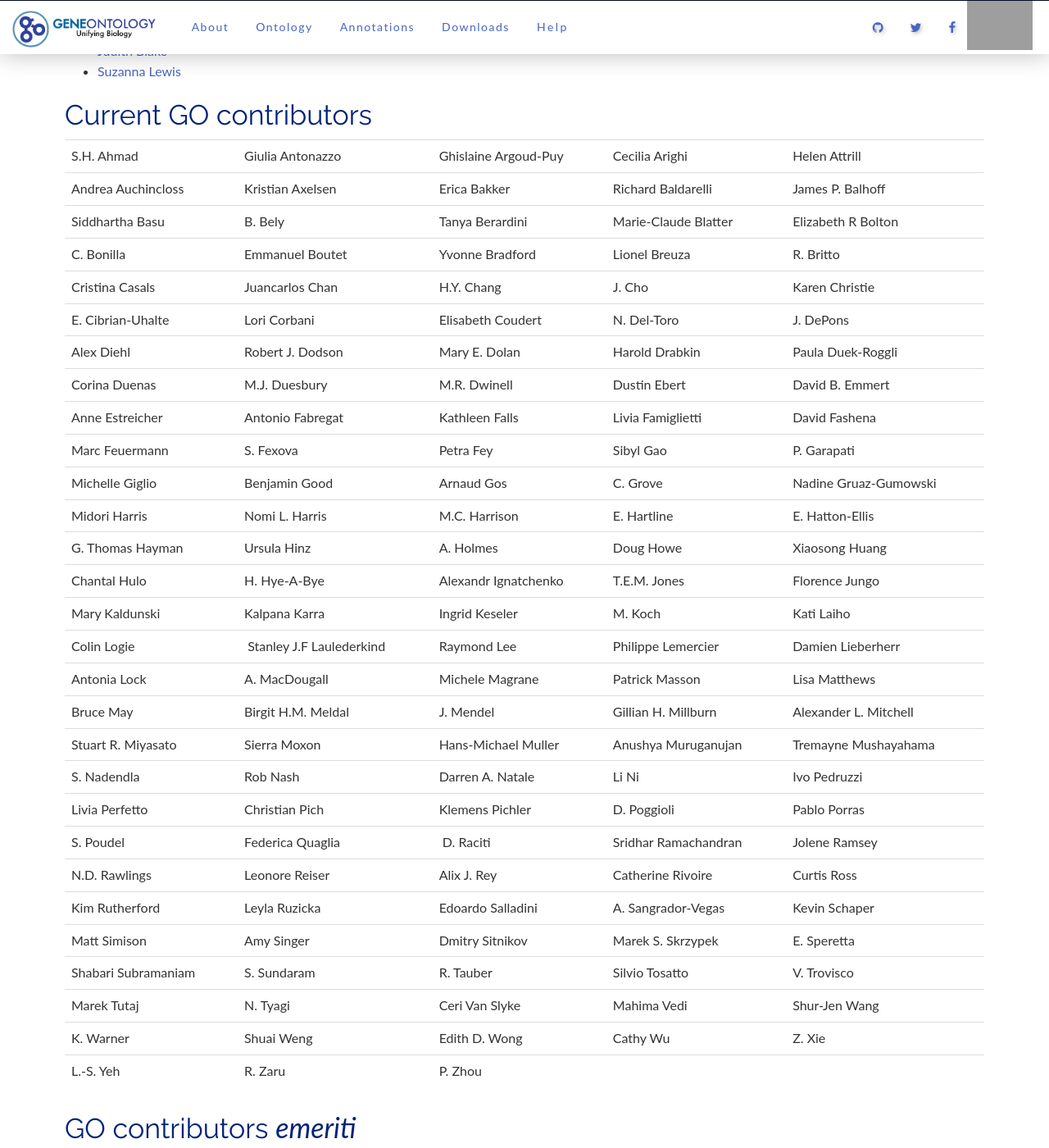
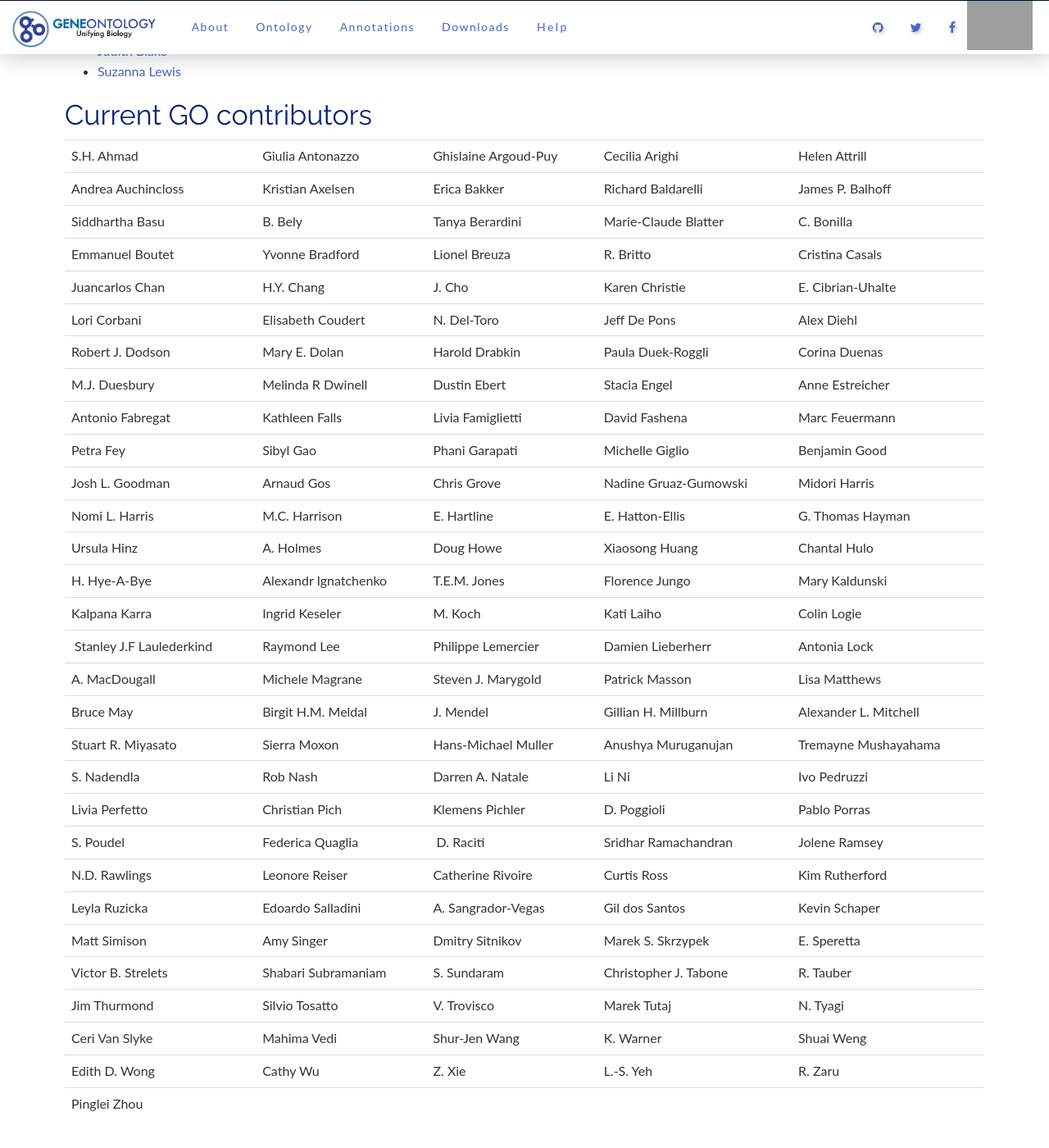
Before and after one commit to geneontology/geneontology.github.io, a Jekyll site: the page built from _docs/whoweare.md, in a window 1280 px wide and 1400 px high, scrolled down 1535 px. Shown: the whole window at 82% size. Built offline with Jekyll 4.4.1, drawn with Linux system fonts in a browser that asks for light colours; nearby versions of some CDN libraries; some of the changed text lies outside the part shown; grey boxes are pictures that could not be loaded.

Commit message:
Update whoweare.md
Updates from last week of emails

```diff
--- a/_docs/whoweare.md
+++ b/_docs/whoweare.md
@@ -70,79 +70,81 @@
 | --- | --- | --- | --- |
 | S.H.	Ahmad | Giulia	Antonazzo | Ghislaine	Argoud-Puy | Cecilia	Arighi | Helen	Attrill |
 | Andrea	Auchincloss | Kristian	Axelsen | Erica	Bakker | Richard	Baldarelli | James P.	Balhoff |
-| Siddhartha	Basu | B.	Bely | Tanya	Berardini | Marie-Claude	Blatter | Elizabeth R	Bolton |
-| C.	Bonilla | Emmanuel	Boutet | Yvonne	Bradford | Lionel	Breuza | R.	Britto |
-| Cristina	Casals | Juancarlos	Chan | H.Y.	Chang | J. Cho | Karen	Christie |
-| E.	Cibrian-Uhalte | Lori	Corbani | Elisabeth	Coudert | N. Del-Toro | J.	DePons |
-| Alex	Diehl | Robert J.	Dodson | Mary E.	Dolan | Harold	Drabkin | Paula	Duek-Roggli |
-| Corina	Duenas | M.J.	Duesbury | M.R.	Dwinell | Dustin	Ebert | David B. Emmert |
-| Anne	Estreicher | Antonio	Fabregat | Kathleen	Falls | Livia	Famiglietti |	David	Fashena |
-| Marc Feuermann | S.	Fexova | Petra	Fey | Sibyl	Gao | P.	Garapati |
-| Michelle	Giglio | Benjamin	Good |  Arnaud	Gos | C.	Grove | Nadine	Gruaz-Gumowski |
-| Midori	Harris | Nomi L.	Harris | M.C.	Harrison | E.	Hartline | E.	Hatton-Ellis |
-| G. Thomas Hayman | Ursula	Hinz | A.	Holmes | Doug	Howe | Xiaosong	Huang |
-| Chantal	Hulo | H.	Hye-A-Bye | Alexandr 	Ignatchenko | T.E.M.	Jones | Florence	Jungo |
-| Mary Kaldunski | Kalpana	Karra | Ingrid	Keseler | M.	Koch | Kati	Laiho |
-| Colin Logie | Stanley J.F	Laulederkind | Raymond	Lee | Philippe	Lemercier | Damien	Lieberherr |
-| Antonia	Lock | A.	MacDougall | Michele	Magrane | Patrick	Masson | Lisa	Matthews |
+| Siddhartha	Basu | B.	Bely | Tanya	Berardini | Marie-Claude	Blatter | C.	Bonilla |
+| Emmanuel	Boutet | Yvonne	Bradford | Lionel	Breuza | R.	Britto | Cristina	Casals |
+| Juancarlos	Chan | H.Y.	Chang | J. Cho | Karen	Christie | E.	Cibrian-Uhalte |
+| Lori	Corbani | Elisabeth	Coudert | N. Del-Toro | Jeff De Pons | Alex	Diehl |
+| Robert J.	Dodson | Mary E.	Dolan | Harold	Drabkin | Paula	Duek-Roggli | Corina	Duenas |
+| M.J.	Duesbury | Melinda R Dwinell | Dustin	Ebert | Stacia Engel | Anne	Estreicher |
+| Antonio	Fabregat | Kathleen	Falls | Livia	Famiglietti |	David	Fashena | Marc Feuermann |
+| Petra Fey | Sibyl	Gao | Phani	Garapati | Michelle	Giglio | Benjamin	Good |
+| Josh L. Goodman |  Arnaud	Gos | Chris	Grove | Nadine	Gruaz-Gumowski | Midori	Harris |
+| Nomi L.	Harris | M.C.	Harrison | E.	Hartline | E.	Hatton-Ellis | G. Thomas Hayman |
+| Ursula	Hinz | A.	Holmes | Doug	Howe | Xiaosong	Huang | Chantal	Hulo |
+| H.	Hye-A-Bye | Alexandr 	Ignatchenko | T.E.M.	Jones | Florence	Jungo | Mary Kaldunski |
+| Kalpana	Karra | Ingrid	Keseler | M.	Koch | Kati	Laiho | Colin Logie |
+| Stanley J.F	Laulederkind | Raymond	Lee | Philippe	Lemercier | Damien	Lieberherr | Antonia	Lock |
+| A.	MacDougall | Michele	Magrane | Steven J. Marygold | Patrick	Masson | Lisa	Matthews |
 | Bruce	May | Birgit H.M. Meldal | J.	Mendel | Gillian H.	Millburn | Alexander L.	Mitchell |
 | Stuart R.	Miyasato | Sierra	Moxon | Hans-Michael	Muller | Anushya	Muruganujan | Tremayne	Mushayahama |
 | S.	Nadendla | Rob	Nash | Darren A.	Natale | Li	Ni | Ivo	Pedruzzi |
 | Livia	Perfetto | Christian	Pich | Klemens	Pichler | D.	Poggioli | Pablo	Porras |
 | S.	Poudel | Federica Quaglia | D.	Raciti |	Sridhar	Ramachandran | Jolene Ramsey |
-| N.D.	Rawlings | Leonore	Reiser | Alix J.	Rey | Catherine	Rivoire | Curtis Ross |
-| Kim	Rutherford | Leyla	Ruzicka | Edoardo Salladini | A.	Sangrador-Vegas | Kevin	Schaper |
+| N.D.	Rawlings | Leonore	Reiser | Catherine	Rivoire | Curtis Ross | Kim	Rutherford |
+| Leyla	Ruzicka | Edoardo Salladini | A.	Sangrador-Vegas | Gil dos Santos | Kevin	Schaper |
 | Matt	Simison | Amy	Singer | Dmitry	Sitnikov | Marek S.	Skrzypek | E.	Speretta |
-| Shabari	Subramaniam | S.	Sundaram | R.	Tauber | Silvio Tosatto | V.	Trovisco |
-| Marek Tutaj | N.	Tyagi | Ceri	Van Slyke | Mahima Vedi | Shur-Jen Wang |
-| K.	Warner | Shuai	Weng | Edith D.	Wong | Cathy	Wu |	Z.	Xie |
-| L.-S.	Yeh | R.	Zaru | P.	Zhou |
+| Victor B. Strelets | Shabari	Subramaniam | S. Sundaram | Christopher J. Tabone | R.	Tauber |
+| Jim Thurmond |  Silvio Tosatto | V.	Trovisco |  Marek Tutaj | N.	Tyagi |
+| Ceri	Van Slyke | Mahima Vedi | Shur-Jen Wang | K.	Warner | Shuai	Weng |
+| Edith D.	Wong | Cathy	Wu |	Z.	Xie | L.-S.	Yeh | R.	Zaru |
+| Pinglei Zhou |
 
 ## GO contributors *emeriti*
 
 | --- | --- | --- | --- |
 | Vanessa	Acquaah | Laurent-Philippe Albou | Debbie Alexander | Hadil Alrohaif | Igor	Antoshechkin |
-| Joanna	Argasinska | Rama	Balakrishnan | Carol	Bastiani |  Gail	Binkley | Lydie	Bougueleret |
-| S.	Bromberg |	Stephanie	Bunt |	Heather	Butler | Jessica	Buxton |	Evelyn	Camon |
-| Nancy H. Campbell |	Michael	Caudy |	C.F.	Chen | Hao Chen |	Russell	Collins |
-|	Tom	Conlin |	Maria	Costanzo | Melanie	Courtot |	David	Croft |	Isabelle	Cusin |
-|	John	Day-Richter |	Bernard	deBono | Aubrey	de Grey |	N.	delaCruz |	Janos	Demeter |
-| Alex Deng |	Paul	Denny |	Heiko	Dietze |	Kara	Dolinski |	James	Done |
-|	Qing	Dong | Eric	Douglass | Aisling	Doyle |	Kate	Dreher | Rachel	Drysdale |
-| Barbara L.	Dunn | Nathan	Dunn |	Selina	Dwight | Anne	Eagle | Ruihua	Fang |
-| Helen	Field |	Dianna	Fisk |	Hartmut	Foerster |	C.	Foote |	Rebecca	Foulger |
-|	M.	Fraser | P. Gane |	Phani	Garapati |	Margarita	Garcia-Hernandez | Penelope	Garmiri |
-|	William	Gelbart | George	Georghiou |	Marc	Gillespie | Felix	Gondwe |	Gopal	Gopinath |
-|	G.	Gopinatu | Heather Gunn |	Melissa	Haendel |	G.	Harris |	Kerstin	Hausmann |
-|	Robin	Haw |	Jill	Hemish |	Henning	Hermjakob |	B.	Hickman |	Jodi	Hirschman |
-|	Ben	Hitz |	Eurie	Hong | Jim Hu | A.	Hughes | Rachael P. Huntley |
-| Katica	Ilic |	Amelia	Ireland |	H.J.	Jacob |	Josh	Jaffery |	Bijay	Jassal |
-|	P.	Jayaraman |	Geeta	Joshi-Tope |	Steve	Jupe | Eric Just |	James	Kadin |
-| Patrick	Kalita |	Peter	Karp |	AS	Karthikeyan |	Andrew	Kasarskis |	Guillaume	Keller |
-| Paul	Kersey | Varsha	Khodiyar |	Ranjana	Kishore | Maximilian	Koch |	Florian	Korninger |
-|	G.	Kowalski | Barbara Kramarz |	Cynthia	Kreiger |	A.E.	Kwitek |  Sandra A.	LaBonte |
-| Mark	Lambrecht | Gabriel	Lander | Ed	Lee |	Paul	Leyland |	Donghui	Li |
-| Yuling	Li | Qian	Li |	W.	Liu |	Paul	Lloyd |	Jane	Lomax |
-| P.	Long |	T.	Lowry |	J.	Lu | Yves	Lussier | Kevin A.	MacPherson |
-| Shahana	Mahajan |	Prita	Mani |	Ryan	Martin |	J.	Mathis | Mark	McDowall |
-| Brenley K.	McIntosh | Sheldon	McKay |	Pete	McQuilton |	Terry	Meehan | Anna	Melidoni |
-| Klaus Mitchell |	Nick	Moseyko |	Lukas	Mueller |	Bob	Muller | Suparna	Mundodi |
-|	Monica C.	Munoz-Torres |	Nelson	Ndegwa |	N.	Nenasheva |	Elizabeth	Nickerson |	R.	Nigam |
-| Patrick C.	Ng |	G.	Nuka |	Claire	O'Donovan |	Gavin	O'Kelly |  Stephen G.	Oliver |
-| Marija	Orlic-Milacic |  David	Osumi-Sutherland |	Rose	Oughtred |	Holly	Paddock |	Julie	Park |
-| D.	Pasko |	Kelley	Paskov | Sejal Patel |	Victoria	Petri |	Karen	Pilcher-Kestin |
-| Sandra M. Pinheiro | Laura	Ponting |	S.	Potter |	Sagar	Poudel |	H.	Ramachandran |
-| Fiona Ratnaraj | Jack H. Rawson |	D.S.	Reilly |	Daniel P.	Renfro |	Sue	Rhee |
-| Joel	Richardson |  Lorna	Richardson | Shannon	Roberts |	Milagros	Rodríguez-López |	Tai	Roe |
-| Bernt	Roechert | Paola	Roncaglia | Anthony	Rogers | Karen	Rothfels | Greg Rowe |
-| Barbara	Ruef | V.	Ruotti | Tony	Sawford |	Kevin	Schaper |	Carl	Schmidt |
-| Esther	Schmidt | Michel	Schneider |	Andy	Schroeder |	Ruth	Seal |	Eric	Segerdell |
-|	K.	Seiler |	Anand	Sethuraman |	Veronica	Shamovsky |	Xiang	Shao | Travis K.	Sheppard |
-| Solomon	Shorser | Ajay	Shrivatsav VP | Alice	Shypitsyna |	Konstantinos	Sidiropoulos |	Barry	Smith |
-| J.R.	Smith |	Heeyeon	Song |	Judy	Sprague | Brock	Sprunger |	Eleanor	Stanley |
-| Raymond	Stefancsik |	Andre	Stutz | Renzhi Su | Laurie-Issel	Tarver | Chandra	Theesfeld |
-| Katherine Thurlow |	Christophe	Tissier |	Michael	Tognolli | Sabrina	Toro | Susan	Tweedie |
-| Simon	Twigger |	Zara Umrao | Imre	Vastrik |	Andrey	Vetushko |  W.	Wang |
-| Marissa	Webber |	Joel	Weiser | Mark	Williams |	Jim	Withee | Guanming	Wu |
-| Ioannis	Xenarios |	Chihiro	Yamada | Jungwon	Yoon |	S.Y.	Young	| Christina	Yung |
-| Florent	Yvon |	Peifen	Zhang | Brandon	Zoeckler |
+| Joanna	Argasinska | Rama	Balakrishnan | Carol	Bastiani | Gail	Binkley | Elizabeth R.	Bolton |
+| Lydie	Bougueleret | S.	Bromberg |	Stephanie	Bunt |	Heather	Butler | Jessica	Buxton |
+| Evelyn	Camon | Nancy H. Campbell |	Michael	Caudy |	C.F.	Chen | Hao Chen |
+|	Russell	Collins |	Tom	Conlin |	Maria	Costanzo | Melanie	Courtot |	David	Croft |
+| Isabelle	Cusin |	John	Day-Richter |	Bernard	deBono | Aubrey	de Grey |	N.	delaCruz |
+| Janos	Demeter | Alex Deng |	Paul	Denny |	Heiko	Dietze | Kara	Dolinski |
+| James	Done |	Qing	Dong | Eric	Douglass | Aisling	Doyle |	Kate Dreher |
+| Rachel	Drysdale | Barbara L.	Dunn | Nathan	Dunn | Selina	Dwight | Anne	Eagle |
+| David B. Emmert | Ruihua	Fang | Silvie Fexova | Helen	Field |	Dianna Fisk |
+| Hartmut	Foerster |	C.	Foote |	Rebecca	Foulger |	M.	Fraser | P. Gane |
+| Margarita	Garcia-Hernandez | Penelope	Garmiri |	William	Gelbart | George	Georghiou |	Marc	Gillespie |
+| Felix	Gondwe |	Gopal	Gopinath | G.	Gopinatu | Heather Gunn |	Melissa	Haendel |
+|	G.	Harris |	Kerstin	Hausmann | Robin	Haw |	Jill	Hemish |	Henning	Hermjakob |
+|	B.	Hickman |	Jodi	Hirschman |	Ben	Hitz |	Eurie	Hong | Jim Hu |
+| A.	Hughes | Rachael P. Huntley | Katica	Ilic |	Amelia	Ireland |	Howard J Jacob |
+|	Josh	Jaffery |	Bijay	Jassal |	P.	Jayaraman |	Geeta	Joshi-Tope |	Steve	Jupe |
+| Eric Just |	James	Kadin | Patrick	Kalita |	Peter	Karp |	AS	Karthikeyan |
+|	Andrew	Kasarskis |	Guillaume	Keller | Paul	Kersey | Varsha	Khodiyar |	Ranjana	Kishore |
+| Maximilian	Koch |	Florian	Korninger |	G.	Kowalski | Barbara Kramarz |	Cynthia	Kreiger |
+| Sandra A.	LaBonte | Mark	Lambrecht | Gabriel	Lander | Ed	Lee |	Paul	Leyland |
+|	Donghui	Li | Yuling	Li | Qian	Li |	W.	Liu |	Paul	Lloyd |
+|	Jane	Lomax | P.	Long |	Tim	Lowry |	J.	Lu | Yves	Lussier |
+| Kevin A.	MacPherson |  Shahana	Mahajan |	Prita	Mani | Ryan	Martin | J.	Mathis |
+| Mark	McDowall | Brenley K.	McIntosh | Sheldon	McKay |	Pete	McQuilton |	Terry	Meehan |
+| Anna	Melidoni | Klaus Mitchell |	Nick	Moseyko |	Lukas	Mueller |	Bob	Muller |
+| Suparna	Mundodi |	Monica C.	Munoz-Torres |	Nelson	Ndegwa |	N.	Nenasheva |	Elizabeth	Nickerson |
+|	Rajni Nigam | Patrick C.	Ng |	G.	Nuka |	Claire	O'Donovan |	Gavin	O'Kelly |
+| Stephen G.	Oliver | Marija	Orlic-Milacic |  David	Osumi-Sutherland |	Rose	Oughtred |	Holly	Paddock |
+|	Julie	Park | D.	Pasko |	Kelley	Paskov | Sejal Patel |	Victoria	Petri |
+|	Karen	Pilcher-Kestin | Sandra M. Pinheiro | Laura	Ponting |	S.	Potter |	Sagar	Poudel |
+|	H.	Ramachandran | Fiona Ratnaraj | Jack H. Rawson |	D.S.	Reilly |	Daniel P.	Renfro |
+| Alix J.	Rey | Sue	Rhee | Joel	Richardson |  Lorna	Richardson | Shannon	Roberts |
+| Milagros	Rodríguez-López |	Tai	Roe | Bernt	Roechert | Paola	Roncaglia | Anthony	Rogers |
+| Karen	Rothfels | Greg Rowe | Barbara	Ruef | V.	Ruotti | Tony	Sawford |
+| Kevin	Schaper |	Carl	Schmidt | Esther	Schmidt | Michel	Schneider |	Andy	Schroeder |
+|	Ruth	Seal |	Eric	Segerdell |	K.	Seiler | Anand	Sethuraman |	Veronica	Shamovsky |
+|	Xiang	Shao | Travis K.	Sheppard | Mary Shimoyama | Jennifer R Smith | Solomon	Shorser |
+| Ajay	Shrivatsav VP | Alice	Shypitsyna |	Konstantinos	Sidiropoulos |	Barry	Smith | J.R.	Smith |
+| Heeyeon	Song |	Judy	Sprague | Brock	Sprunger |	Eleanor	Stanley | Raymond	Stefancsik |
+| Andre	Stutz | Renzhi Su | Laurie-Issel	Tarver | Chandra	Theesfeld | Katherine Thurlow |
+| Christophe	Tissier |	Michael	Tognolli | Sabrina	Toro | Susan	Tweedie | Simon	Twigger |
+|	Zara Umrao | Imre	Vastrik |	Andrey	Vetushko | W.	Wang | Marissa	Webber |
+| Joel	Weiser | Mark	Williams |	Jim	Withee | Guanming	Wu | Ioannis	Xenarios |
+| Chihiro	Yamada | Jungwon	Yoon |	S.Y.	Young	| Christina	Yung | Florent	Yvon |
+| Peifen	Zhang | Brandon	Zoeckler |
```
